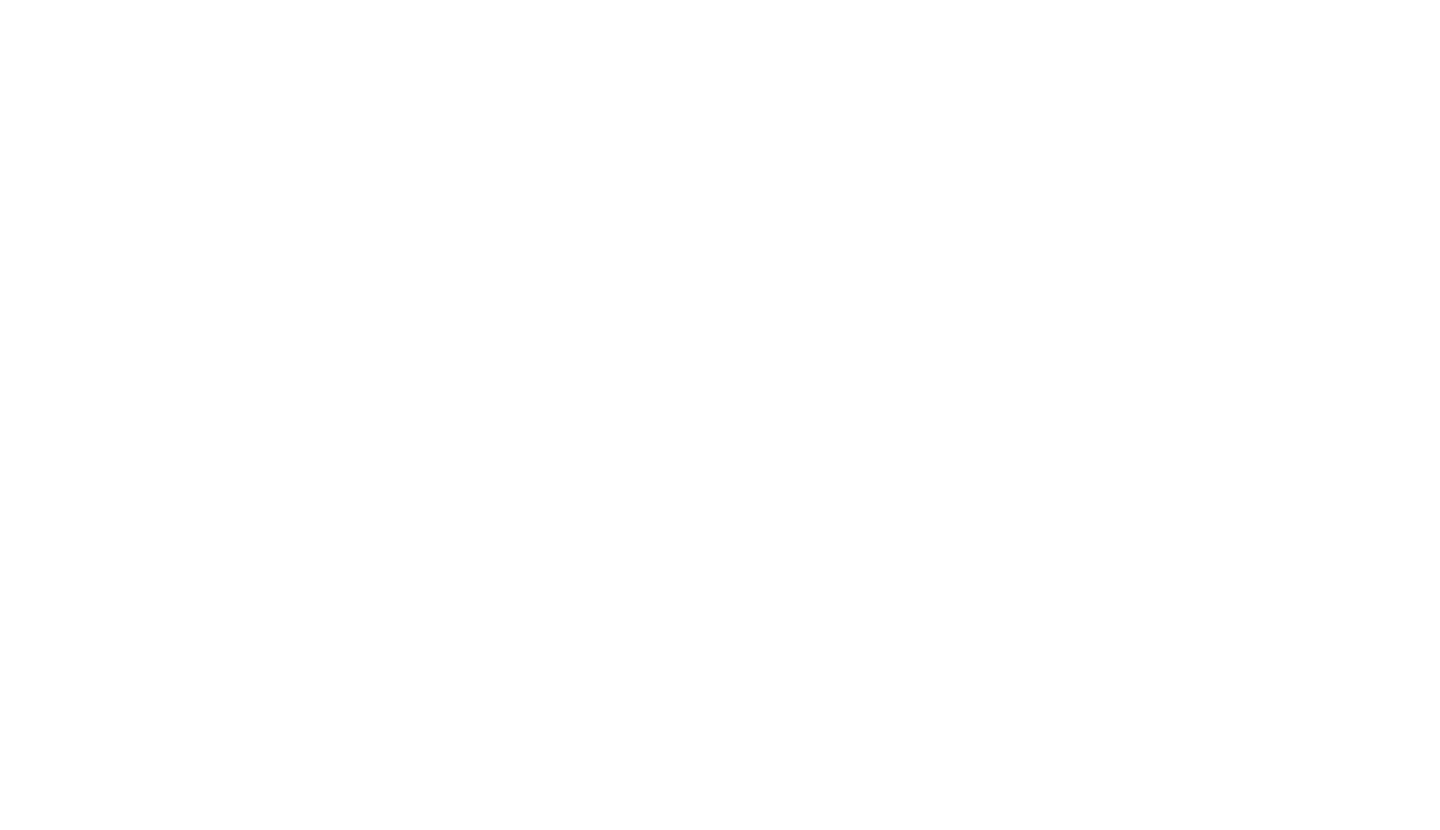
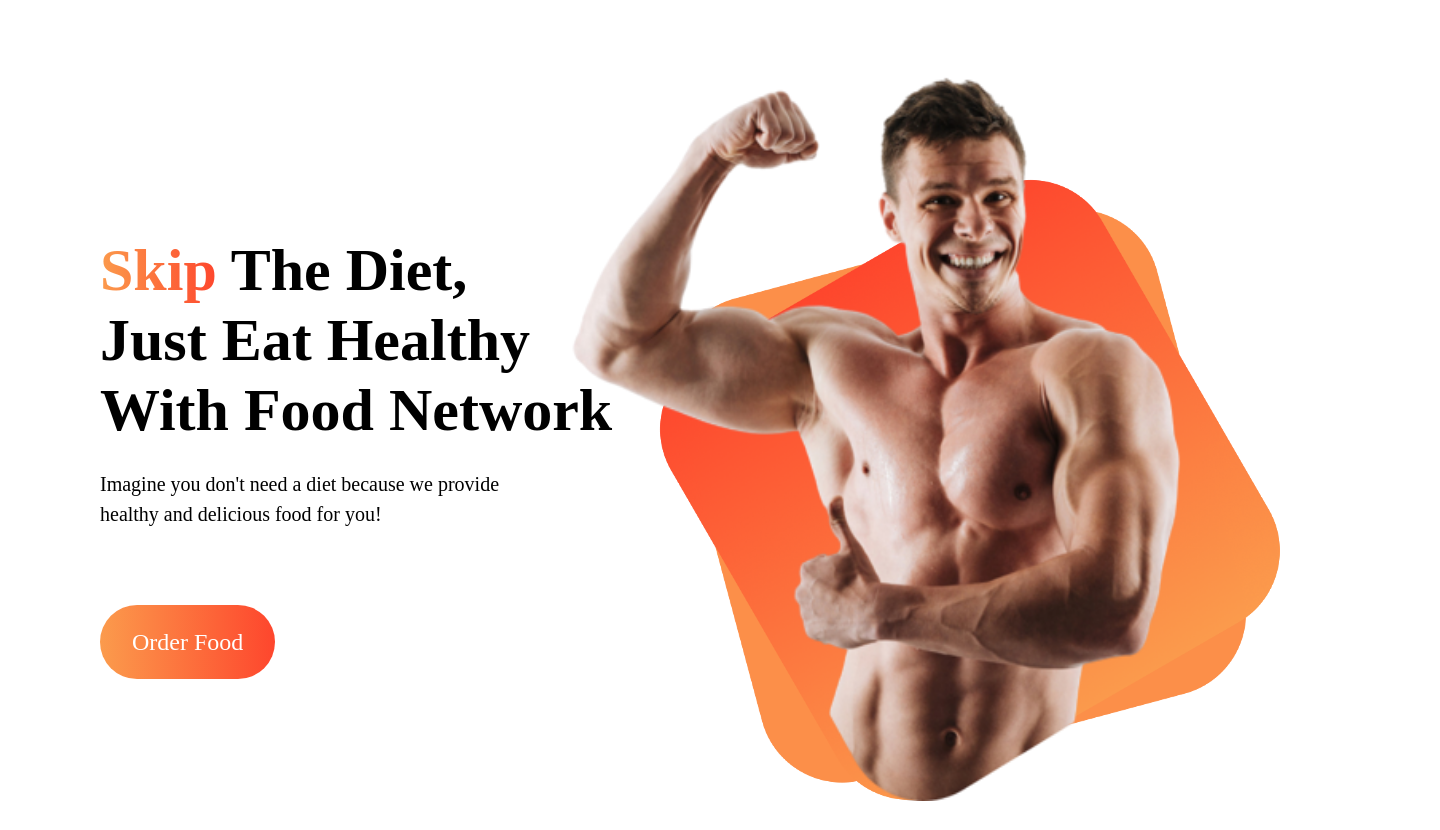
Before and after one commit to Merajhossain2002/eat-healthy, a plain HTML site: page index.html in a window 1280 px wide. Shown: the whole page, 1440 px wide, since content can reach past the window. Before the commit the page ends 800 px from the top, so only its background shows below. Drawn offline with Linux system fonts and the light colour scheme.

Commit message:
diet section added

```diff
--- a/index.html
+++ b/index.html
@@ -1,13 +1,28 @@
 <!DOCTYPE html>
 <html lang="en">
-<head>
-  <meta charset="UTF-8">
-  <meta http-equiv="X-UA-Compatible" content="IE=edge">
-  <meta name="viewport" content="width=device-width, initial-scale=1.0">
-  <title>Eat healthy</title>
-  <link rel="stylesheet" href="style.css">
-</head>
-<body>
-
-</body>
+  <head>
+    <meta charset="UTF-8" />
+    <meta http-equiv="X-UA-Compatible" content="IE=edge" />
+    <meta name="viewport" content="width=device-width, initial-scale=1.0" />
+    <title>Eat healthy</title>
+    <link rel="stylesheet" href="style.css" />
+  </head>
+  <body>
+    <section class="skip-diet">
+      <div>
+        <h1 class="header-text top-margin"><span class="gradient-text">Skip</span> The Diet,</h1>
+        <h1 class="header-text">Just Eat Healthy</h1>
+        <h1 class="header-text">With Food Network</h1>
+        <p class="slogan">
+          Imagine you don't need a diet because we provide <br> healthy and delicious
+          food for you!
+        </p>
+        <a class="order-btn" href="#">Order Food</a>
+      </div>
+      <div class="diet-img">
+        <img class="hero-background" src="images/shapes/hero-background.png" alt="">
+        <img class="hero-img" src="images/male/Hero_Image.png" alt="">
+      </div>
+    </section>
+  </body>
 </html>
--- a/style.css
+++ b/style.css
@@ -0,0 +1,65 @@
+body {
+  width: 1440px;
+  margin: 0;
+}
+.skip-diet {
+  display: flex;
+}
+.gradient-text {
+  background-color: orange;
+  background-image: linear-gradient(88.33deg, #fba24f -7.64%, #ff1e1e 145.94%);
+  background-size: 100%;
+  -webkit-background-clip: text;
+  background-clip: text;
+  -webkit-text-fill-color: transparent;
+  font-family: "Montserrat";
+  font-weight: 700;
+  font-size: 60px;
+}
+.header-text {
+  font-family: "Montserrat";
+  font-weight: 700;
+  font-size: 60px;
+  line-height: 20px;
+  margin-left: 100px;
+}
+.top-margin {
+  margin-top: 260px;
+}
+.slogan {
+  font-family: "Montserrat";
+  font-weight: 500;
+  font-size: 20px;
+  line-height: 30px;
+  margin-bottom: 100px;
+  margin-left: 100px;
+}
+.order-btn {
+  text-decoration: none;
+  font-size: 24px;
+  color: white;
+  background: linear-gradient(88.33deg, #fba24f -7.64%, #ff1e1e 145.94%);
+  width: 192px;
+  height: 68px;
+  padding: 24px 32px;
+  border-radius: 100px;
+  margin-left: 100px;
+}
+.hero-img {
+  position: absolute;
+  width: 792px;
+  height: 843.96px;
+  left: 520px;
+  top: -43px;
+}
+.hero-background {
+  position: absolute;
+  width: 680px;
+  height: 680px;
+  background-image: url(images/shapes/hero-background.png);
+  background-size: 100%;
+  background-repeat: no-repeat;
+  left: 630px;
+  top: 150px;
+  margin-right: 50px;
+}
```
Also changed, not shown: images/male/Hero_Image.png (added), images/shapes/hero-background.png (renamed from images/shapes/Group 8450.png).
